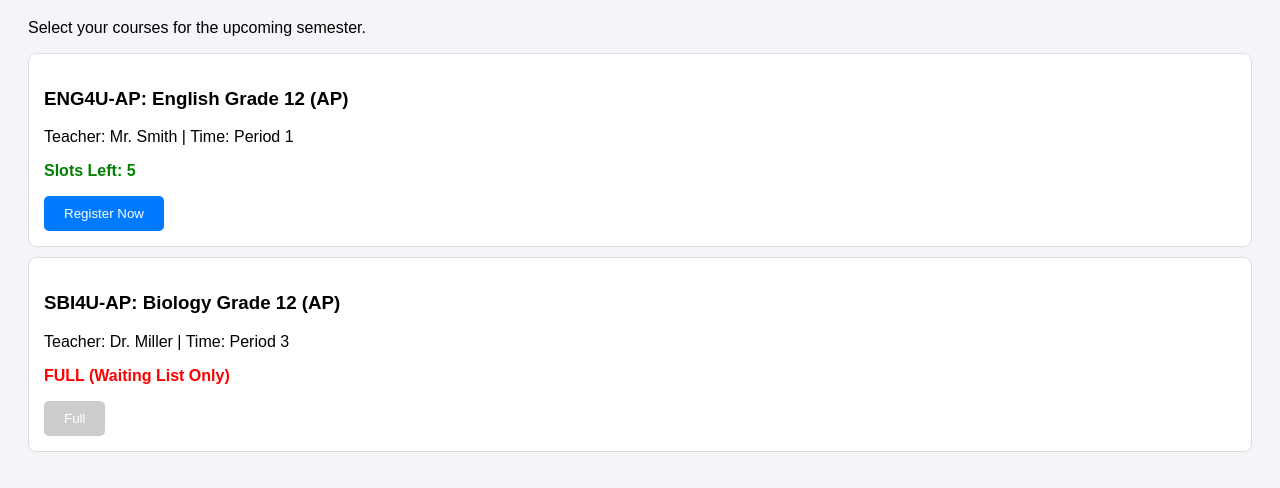
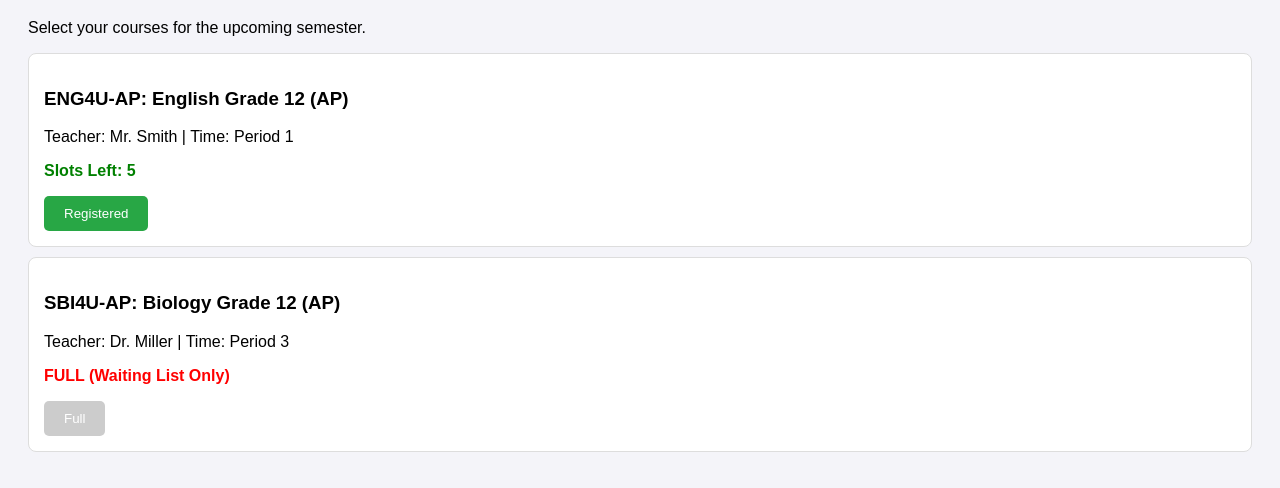
Before and after one commit to zhutianxin1217/smart-course-selector, a plain HTML site: page index.html in a window 1280 px wide. Both pictures are taken after a click on the button "Register Now". Shown: the part 90-578 px from the top of the page. Drawn offline with Linux system fonts and the light colour scheme.

Commit message:
Add click interaction to buttons

```diff
--- a/index.html
+++ b/index.html
@@ -30,7 +30,25 @@
     </div>
 
     <script>
-        console.log("Course data loaded from courses.json...");
+    // 1. 找到所有的注册按钮
+    const buttons = document.querySelectorAll('button');
+
+    // 2. 为每个按钮添加点击事件
+    buttons.forEach(button => {
+        button.addEventListener('click', function() {
+            // 3. 获取这门课的名字 (找到当前按钮上方最近的 h3 标签)
+            const courseName = this.parentElement.querySelector('h3').innerText;
+
+            // 4. 弹出对话框
+            alert("✅ Success! You have registered for: " + courseName);
+
+            // 5. 让按钮变色并显示已注册
+            this.innerText = "Registered";
+            this.style.backgroundColor = "#28a745"; // 变成绿色
+            this.disabled = true; // 防止重复点击
+            });
+        });
     </script>
+
 </body>
 </html>
```
